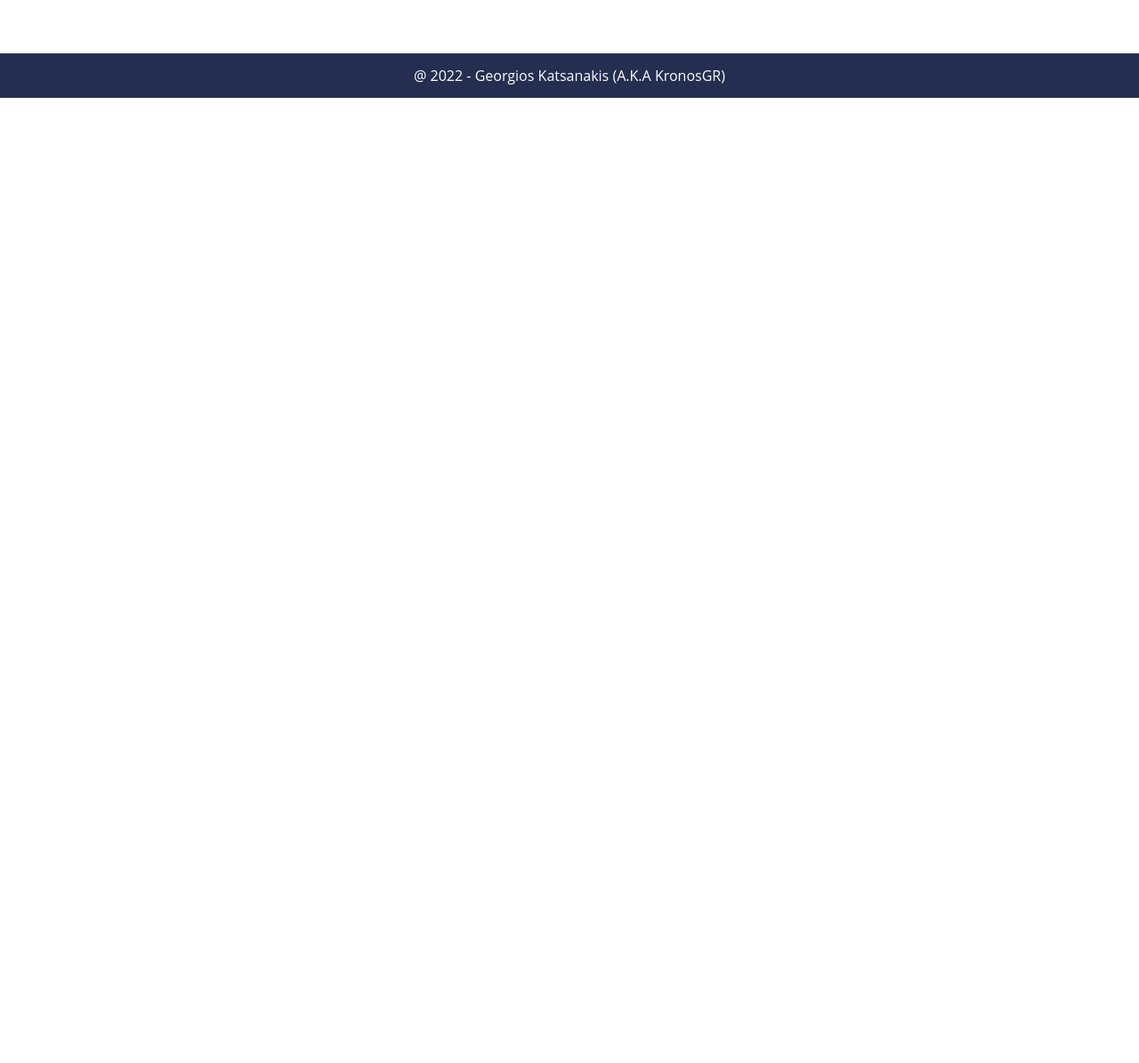
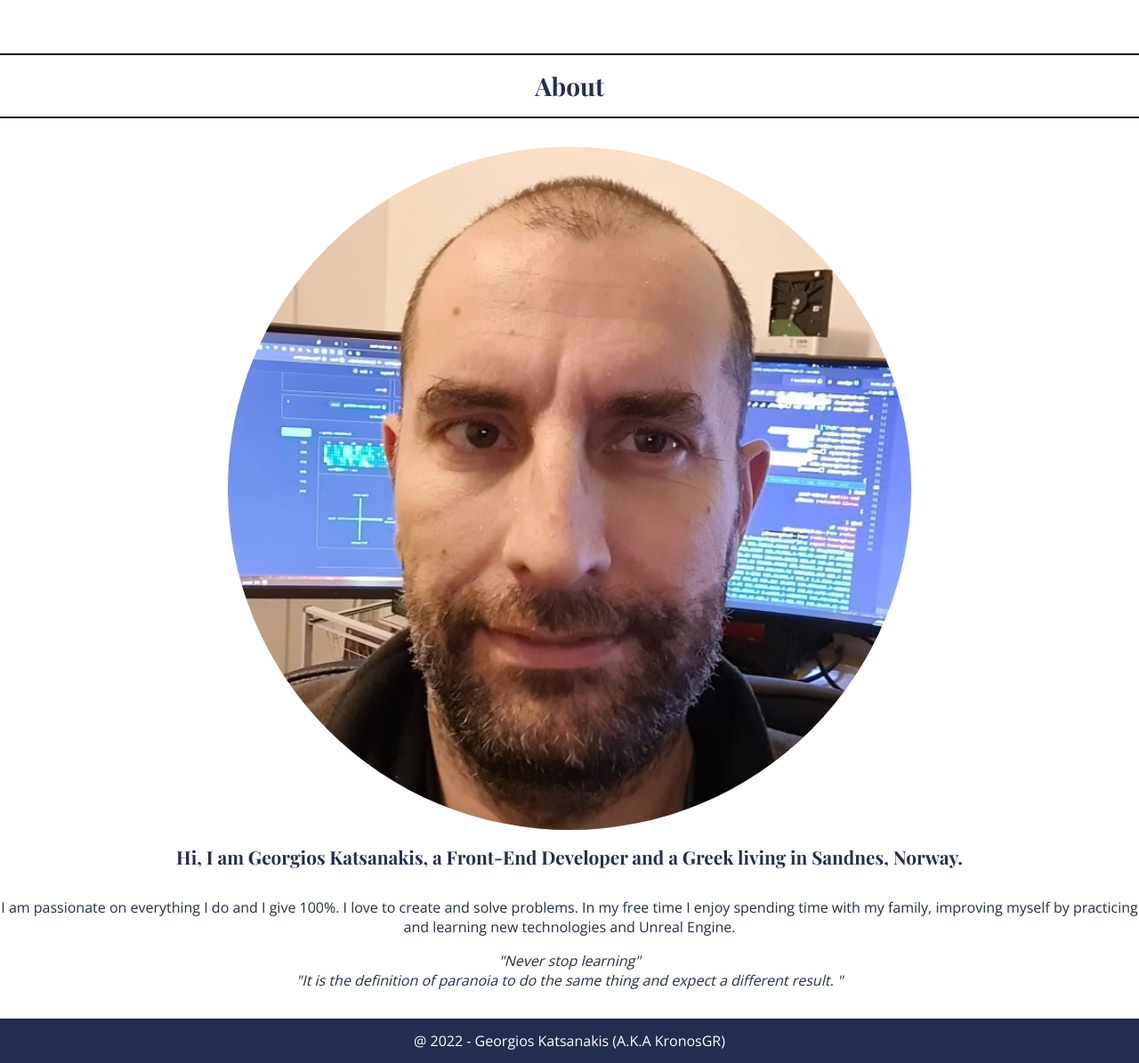
Before and after one commit to kronosGR/9-portfolio-2-reactjs, a React (Create React App) app: page / in a window 1280 px wide. Shown: the part 772-1967 px from the top of the page at 89% size. Before the commit the page ends 882 px from the top, so only its background shows below. Built offline with nearby package versions, Linux system fonts and the light colour scheme.

Commit message:
about Part

```diff
--- /dev/null
+++ b/src/Components/Layout/Title.jsx
@@ -0,0 +1,9 @@
+import React from 'react';
+
+import styles from './Title.module.css';
+
+const Title = ({ text }) => {
+  return <div className={styles.container}>{text}</div>;
+};
+
+export default Title;
--- /dev/null
+++ b/src/Components/Layout/Title.module.css
@@ -0,0 +1,11 @@
+.container {
+  border-bottom: 2px solid var(--bg-color-black);
+  border-top: 2px solid var(--bg-color-black);
+  text-align: center;
+  font-weight: bold;
+  font-size: 1.75rem;
+  font-family: var(--font-playfair);
+  width: 100%;
+  margin: 2rem;
+  padding: 1rem;
+}
--- /dev/null
+++ b/src/Components/Parts/About.jsx
@@ -0,0 +1,30 @@
+import React from 'react';
+import Title from '../Layout/Title';
+
+import styles from './About.module.css';
+
+const About = () => {
+  return (
+    <div className={styles.container}>
+      <Title text='About' />
+      <img className={styles.image} src='/images/me.jpg' alt='kronos' />
+      <span className={styles.intro}>
+        Hi, I am Georgios Katsanakis, a Front-End Developer and a Greek living in Sandnes,
+        Norway.
+      </span>
+
+      <span className={styles.details}>
+        I am passionate on everything I do and I give 100%. I love to create and solve
+        problems. In my free time I enjoy spending time with my family, improving myself
+        by practicing and learning new technologies and Unreal Engine.
+      </span>
+      <span className={styles.quote}>"Never stop learning"</span>
+      <span className={styles.quote}>
+        "It is the definition of paranoia to do the same thing and expect a different
+        result. "
+      </span>
+    </div>
+  );
+};
+
+export default About;
--- /dev/null
+++ b/src/Components/Parts/About.module.css
@@ -0,0 +1,29 @@
+.container {
+  width: 100vw;
+  display: flex;
+  flex-direction: column;
+  align-items: center;
+  text-align: center;
+}
+
+.image {
+  border-radius: 50%;
+  width: 60vw;
+  height: 60vw;
+  object-fit: cover;
+}
+
+.intro {
+  margin: 1rem 0;
+  font-weight: bold;
+  font-size: 1.3rem;
+  font-family: var(--font-playfair);
+}
+
+.details {
+  margin: 1rem 0;
+}
+
+.quote {
+  font-style: italic;
+}
--- a/src/Components/Parts/Home.jsx
+++ b/src/Components/Parts/Home.jsx
@@ -6,7 +6,7 @@ const Home = () => {
   return (
     <div className={styles.container}>
       <span className={styles.title}>Hi I am Georgios</span>
-      <span className={styles.work}>... a Front-End Developet</span>
+      <span className={styles.work}>... a Front-End Developer</span>
       <span className={styles.love}>
         ... with passion for problem solving and creation
       </span>
--- a/src/Components/Parts/Home.module.css
+++ b/src/Components/Parts/Home.module.css
@@ -11,13 +11,16 @@
 }
 
 .title {
+  font-family: var(--font-playfair);
   font-size: 2rem;
 }
 
 .work {
+  font-family: var(--font-playfair);
   font-size: 1.5rem;
 }
 
 .love {
+  font-family: var(--font-playfair);
   font-size: 1.1rem;
 }
--- a/src/Pages/HomePage.jsx
+++ b/src/Pages/HomePage.jsx
@@ -1,5 +1,6 @@
 import React from 'react';
 import Layout from '../Components/Layout/Layout';
+import About from '../Components/Parts/About';
 import Home from '../Components/Parts/Home';
 
 const HomePage = () => {
@@ -7,6 +8,7 @@ const HomePage = () => {
     <div>
       <Layout>
         <Home />
+        <About />
       </Layout>
     </div>
   );
--- a/src/index.css
+++ b/src/index.css
@@ -1,9 +1,13 @@
+@import url('https://fonts.googleapis.com/css2?family=Open+Sans:wght@400;700&family=Playfair+Display:wght@400;700&display=swap');
+
 :root {
   --bg-color-black: #0f0f13;
   --bg-color-blue: #242e50;
   --bg-color-blue-low-opacity: #hsla(0, 0%, 100%, 0.2);
   --color-white-low-opacity: rgba(255, 255, 255, 0.05);
   --color-shadow: rgba(255, 255, 255, 0.5);
+
+  --font-playfair: 'Playfair Display', sans-serif;
 }
 
 * {
```
